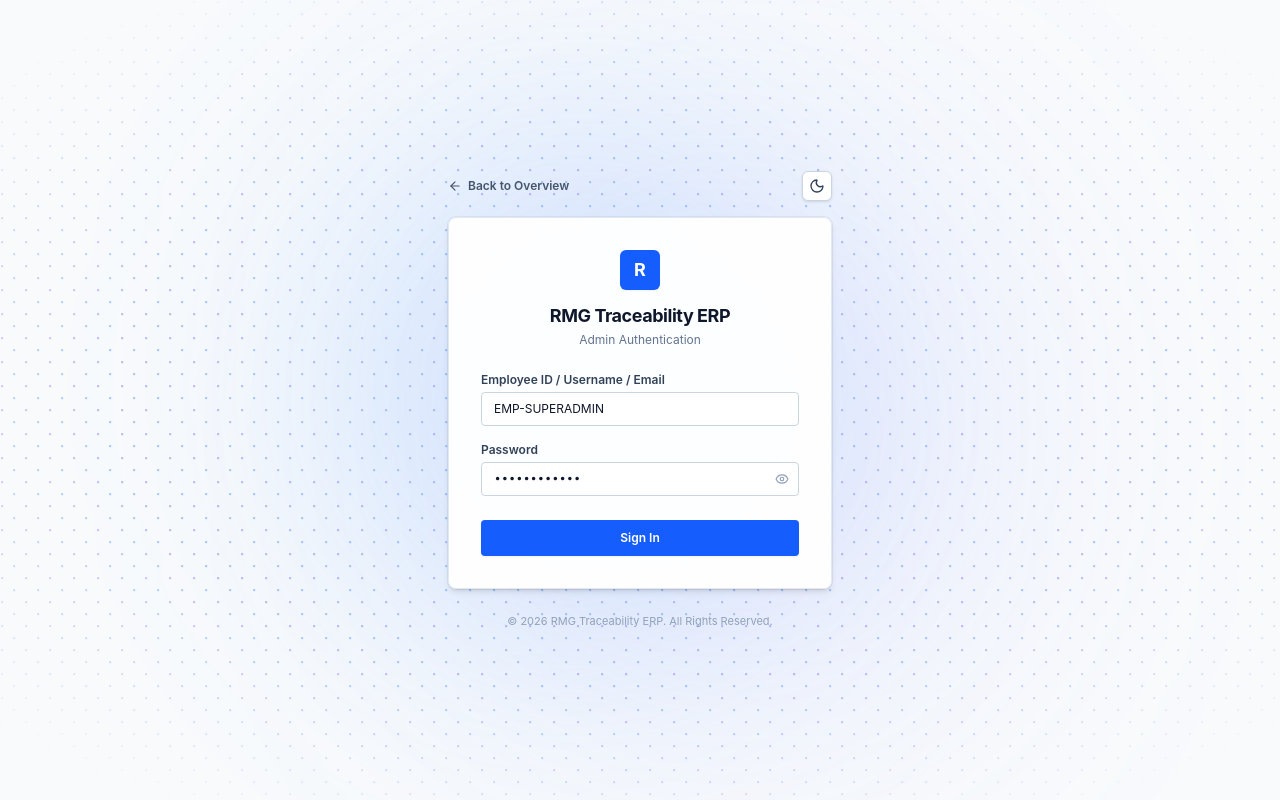
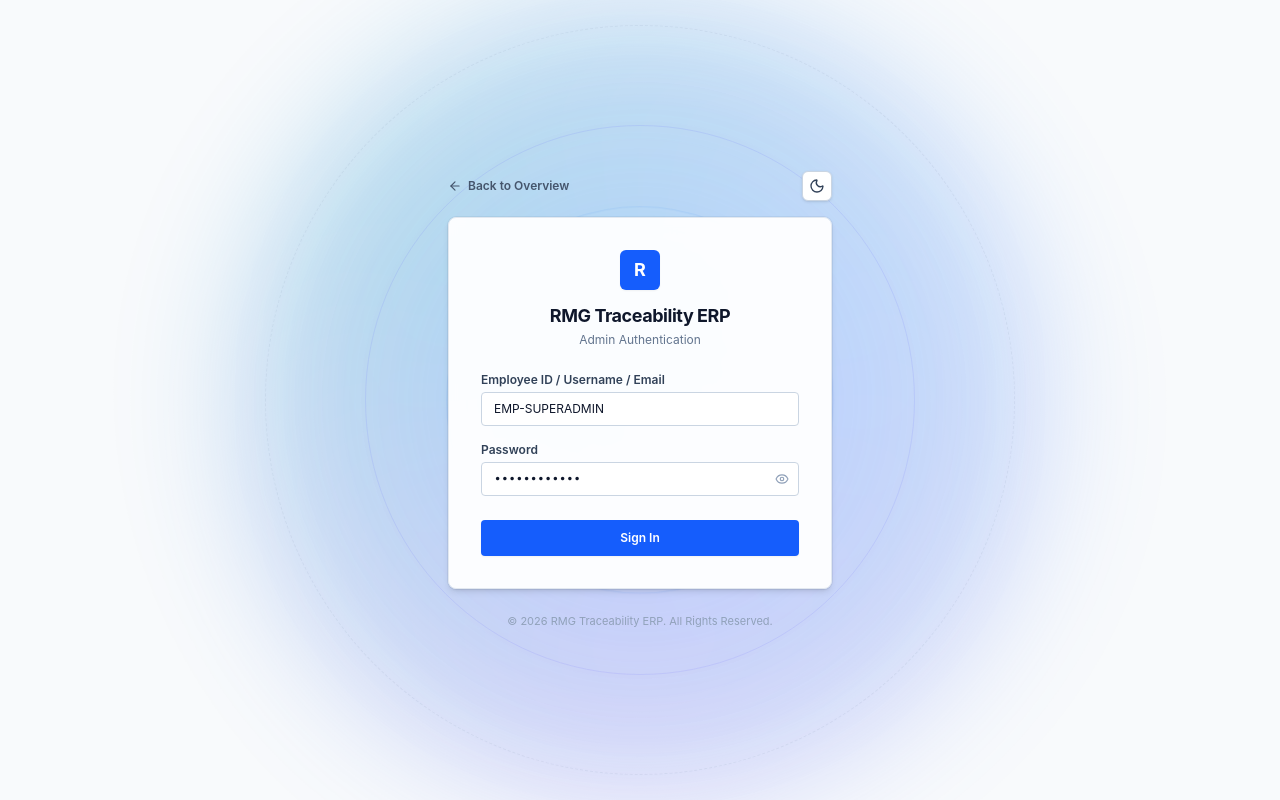
Before and after one commit to techstackbusinessbd/rmg-traceability, a React app in the folder frontend/: page /login in a window 1280 px wide. Built offline with nearby package versions, Linux system fonts and the light colour scheme; the HTML template or start-up script is replaced by a standard one.

Commit message:
style(auth): introduce revolving 360-degree conic aurora beam and pulsing concentric radar rings background

```diff
--- a/frontend/src/index.css
+++ b/frontend/src/index.css
@@ -6,47 +6,47 @@
   }
 }
 
-@keyframes panGrid {
+@keyframes auroraFlow {
   0% {
-    background-position: 0px 0px;
+    background-position: 0% 50%;
+  }
+  50% {
+    background-position: 100% 50%;
   }
   100% {
-    background-position: 48px 48px;
+    background-position: 0% 50%;
   }
 }
 
-@keyframes floatBlobSlow {
-  0%, 100% {
-    transform: translate(0px, 0px) scale(1);
+@keyframes spinSlow {
+  from {
+    transform: rotate(0deg);
   }
-  33% {
-    transform: translate(30px, -40px) scale(1.1);
-  }
-  66% {
-    transform: translate(-25px, 25px) scale(0.95);
+  to {
+    transform: rotate(360deg);
   }
 }
 
-@keyframes floatBlobReverse {
+@keyframes pulseGlow {
   0%, 100% {
-    transform: translate(0px, 0px) scale(1);
+    opacity: 0.4;
+    transform: scale(1);
   }
-  33% {
-    transform: translate(-35px, 30px) scale(1.08);
-  }
-  66% {
-    transform: translate(30px, -30px) scale(0.92);
+  50% {
+    opacity: 0.8;
+    transform: scale(1.15);
   }
 }
 
-.animate-pan-grid {
-  animation: panGrid 20s linear infinite;
+.animate-aurora {
+  background-size: 200% 200%;
+  animation: auroraFlow 15s ease infinite;
 }
 
-.animate-float-slow {
-  animation: floatBlobSlow 16s ease-in-out infinite;
+.animate-spin-super-slow {
+  animation: spinSlow 30s linear infinite;
 }
 
-.animate-float-reverse {
-  animation: floatBlobReverse 18s ease-in-out infinite;
+.animate-pulse-glow {
+  animation: pulseGlow 8s ease-in-out infinite;
 }
--- a/frontend/src/pages/LoginPage.jsx
+++ b/frontend/src/pages/LoginPage.jsx
@@ -34,29 +34,30 @@ export default function LoginPage() {
       isDark ? 'bg-slate-950 text-slate-100' : 'bg-slate-50 text-slate-800'
     }`}>
 
-      {/* Dynamic Animated Textile Weave & Matrix Pattern */}
-      <div
-        className="absolute inset-0 pointer-events-none opacity-[0.45] dark:opacity-[0.25] animate-pan-grid"
-        style={{
-          backgroundImage: `
-            radial-gradient(circle at 1px 1px, ${isDark ? '#60a5fa' : '#3b82f6'} 1.2px, transparent 0),
-            radial-gradient(circle at 13px 13px, ${isDark ? '#818cf8' : '#6366f1'} 1px, transparent 0)
-          `,
-          backgroundSize: '24px 24px',
-          maskImage: 'radial-gradient(ellipse 70% 60% at 50% 50%, #000 60%, transparent 100%)',
-          WebkitMaskImage: 'radial-gradient(ellipse 70% 60% at 50% 50%, #000 60%, transparent 100%)'
-        }}
-      />
+      {/* High-End Revolving Conic Aurora Beam & Radial Rings */}
+      <div className="absolute inset-0 pointer-events-none overflow-hidden flex items-center justify-center">
 
-      {/* Floating Animated Ambient Glow 1 */}
-      <div className={`absolute top-1/4 left-1/4 w-[450px] h-[450px] rounded-full blur-[120px] pointer-events-none animate-float-slow ${
-        isDark ? 'bg-blue-600/15' : 'bg-blue-400/20'
-      }`} />
+        {/* Rotating Conic Spotlight Ray */}
+        <div
+          className={`w-[800px] h-[800px] rounded-full opacity-[0.25] dark:opacity-[0.18] animate-spin-super-slow blur-3xl ${
+            isDark
+              ? 'bg-[conic-gradient(from_0deg_at_50%_50%,#2563eb_0deg,#4f46e5_120deg,#06b6d4_240deg,#2563eb_360deg)]'
+              : 'bg-[conic-gradient(from_0deg_at_50%_50%,#3b82f6_0deg,#6366f1_120deg,#0284c7_240deg,#3b82f6_360deg)]'
+          }`}
+        />
 
-      {/* Floating Animated Ambient Glow 2 */}
-      <div className={`absolute bottom-1/4 right-1/4 w-[400px] h-[400px] rounded-full blur-[130px] pointer-events-none animate-float-reverse ${
-        isDark ? 'bg-indigo-600/15' : 'bg-indigo-400/20'
-      }`} />
+        {/* Dynamic Concentric Orbit Rings (Radar / Traceability Scanner Motif) */}
+        <div className="absolute inset-0 flex items-center justify-center pointer-events-none opacity-[0.15] dark:opacity-[0.12]">
+          <div className="w-[350px] h-[350px] rounded-full border border-blue-500 animate-pulse-glow" />
+          <div className="absolute w-[550px] h-[550px] rounded-full border border-indigo-500/80" />
+          <div className="absolute w-[750px] h-[750px] rounded-full border border-dashed border-slate-400" />
+        </div>
+
+        {/* Ambient Pulsing Core Glow */}
+        <div className={`absolute w-[400px] h-[400px] rounded-full blur-[100px] animate-pulse-glow ${
+          isDark ? 'bg-blue-600/20' : 'bg-blue-400/25'
+        }`} />
+      </div>
 
       {/* Content Container */}
       <div className="w-full max-w-sm relative z-10">
```
